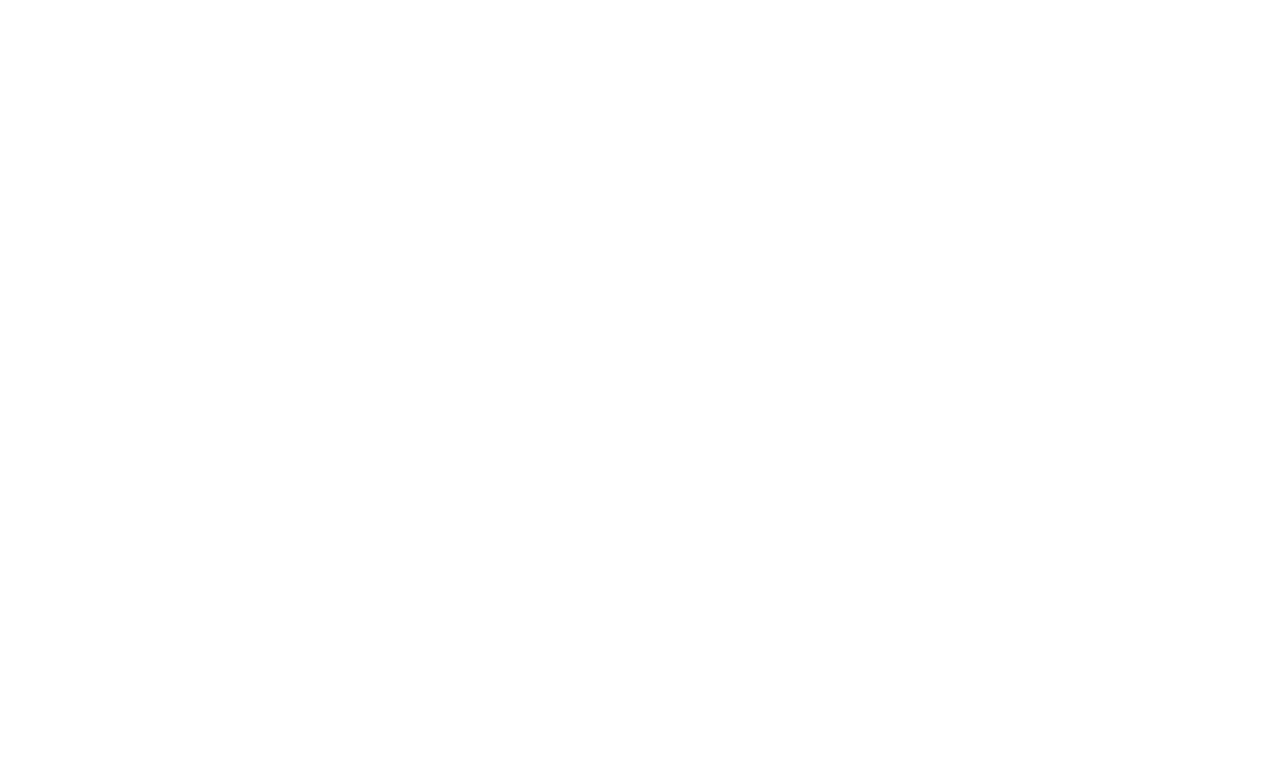
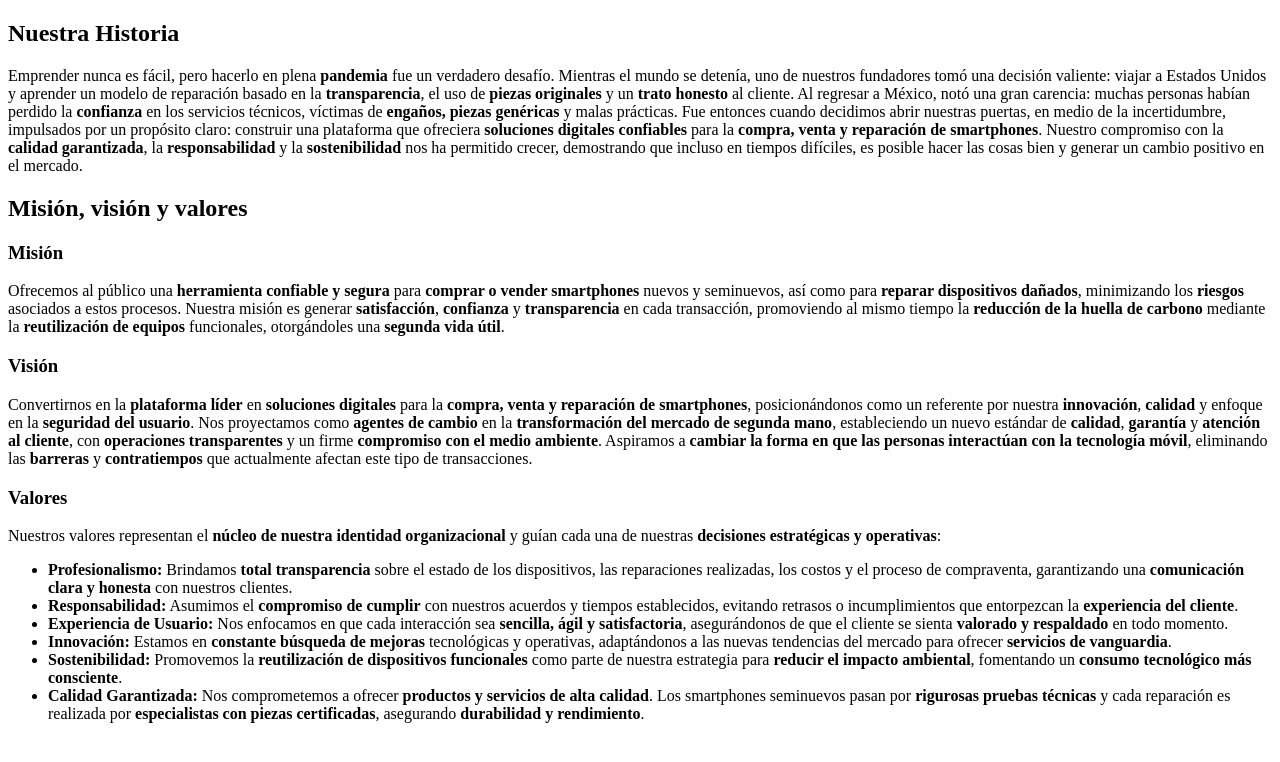
Before and after one commit to alamdominic/repairman, a plain HTML site: page about/about.html in a window 1280 px wide. Drawn offline with nearby package versions, Linux system fonts and the light colour scheme.

Commit message:
Se agrego nuestra historia - mision, vision y valores

```diff
--- a/about/about.html
+++ b/about/about.html
@@ -1,5 +1,6 @@
 <!DOCTYPE html>
 <html lang="es">
+
 <head>
     <meta charset="UTF-8">
     <meta name="viewport" content="width=device-width, initial-scale=1.0">
@@ -7,6 +8,7 @@
     <link href="https://cdn.jsdelivr.net/npm/bootstrap@5.3.7/dist/css/bootstrap.min.css">
     <title>Sobre nosotros</title>
 </head>
+
 <body>
     <!--NavBar Migue2-->
     <div id="NavBar">
@@ -19,6 +21,83 @@
     </div>
     <!--Nuestra historia, mision y vision Alam-->
     <div id="misionVision">
+
+        <h2>Nuestra Historia</h2>
+        <p>
+            Emprender nunca es fácil, pero hacerlo en plena <strong>pandemia</strong> fue un verdadero desafío. Mientras el mundo se detenía, uno de nuestros fundadores tomó una decisión valiente: viajar a Estados Unidos y aprender un modelo de reparación basado en la <strong>transparencia</strong>, el uso de <strong>piezas originales</strong> y un <strong>trato honesto</strong> al cliente. Al regresar a México, notó una gran carencia: muchas personas habían perdido la <strong>confianza</strong> en los servicios técnicos, víctimas de <strong>engaños, piezas genéricas</strong> y malas prácticas. Fue entonces cuando decidimos abrir nuestras puertas, en medio de la incertidumbre, impulsados por un propósito claro: construir una plataforma que ofreciera <strong>soluciones digitales confiables</strong> para la <strong>compra, venta y reparación de smartphones</strong>. Nuestro compromiso con la <strong>calidad garantizada</strong>, la <strong>responsabilidad</strong> y la <strong>sostenibilidad</strong> nos ha permitido crecer, demostrando que incluso en tiempos difíciles, es posible hacer las cosas bien y generar un cambio positivo en el mercado.
+        </p>
+
+        <h2>Misión, visión y valores</h2>
+        <h3>Misión</h3>
+        <p>
+            Ofrecemos al público una <strong>herramienta confiable y segura</strong> para <strong>
+                comprar o vender smartphones</strong> nuevos y seminuevos, así como para
+            <strong>reparar dispositivos dañados</strong>, minimizando los <strong>riesgos</strong>
+            asociados a estos procesos. Nuestra misión es generar <strong>satisfacción</strong>,
+            <strong>confianza</strong> y <strong>transparencia</strong> en cada transacción,
+            promoviendo al mismo tiempo la <strong>reducción de la huella de carbono</strong> mediante la
+            <strong>reutilización de equipos</strong> funcionales, otorgándoles una <strong>segunda vida útil</strong>.
+        </p>
+        <h3>Visión</h3>
+        <p>
+            Convertirnos en la <strong>plataforma líder</strong> en <strong>soluciones
+                digitales</strong> para la <strong>compra, venta y reparación de smartphones</strong>,
+            posicionándonos como un referente por nuestra <strong>innovación</strong>, <strong>calidad</strong>
+            y enfoque en la <strong>seguridad del usuario</strong>. Nos proyectamos como <strong>agentes de
+                cambio</strong>
+            en la <strong>transformación del mercado de segunda mano</strong>, estableciendo un nuevo estándar de
+            <strong>calidad</strong>,
+            <strong>garantía</strong> y <strong>atención al cliente</strong>, con <strong>operaciones
+                transparentes</strong> y un firme
+            <strong>compromiso con el medio ambiente</strong>. Aspiramos a <strong>cambiar la forma en que las personas
+                interactúan con la tecnología móvil</strong>,
+            eliminando las <strong>barreras</strong> y <strong>contratiempos</strong> que actualmente afectan este tipo
+            de transacciones.
+        </p>
+
+        <h3>Valores</h3>
+        <section>
+            <p>
+                Nuestros valores representan el <strong>núcleo de nuestra identidad organizacional</strong> y guían cada
+                una de nuestras <strong>decisiones estratégicas y operativas</strong>:
+            </p>
+            <ul>
+                <li>
+                    <strong>Profesionalismo:</strong> Brindamos <strong>total transparencia</strong> sobre el estado de
+                    los dispositivos, las reparaciones realizadas, los costos y el proceso de compraventa, garantizando
+                    una <strong>comunicación clara y honesta</strong> con nuestros clientes.
+                </li>
+                <li>
+                    <strong>Responsabilidad:</strong> Asumimos el <strong>compromiso de cumplir</strong> con nuestros
+                    acuerdos y tiempos establecidos, evitando retrasos o incumplimientos que entorpezcan la
+                    <strong>experiencia del cliente</strong>.
+                </li>
+                <li>
+                    <strong>Experiencia de Usuario:</strong> Nos enfocamos en que cada interacción sea <strong>sencilla,
+                        ágil y satisfactoria</strong>, asegurándonos de que el cliente se sienta <strong>valorado y
+                        respaldado</strong> en todo momento.
+                </li>
+                <li>
+                    <strong>Innovación:</strong> Estamos en <strong>constante búsqueda de mejoras</strong> tecnológicas
+                    y operativas, adaptándonos a las nuevas tendencias del mercado para ofrecer <strong>servicios de
+                        vanguardia</strong>.
+                </li>
+                <li>
+                    <strong>Sostenibilidad:</strong> Promovemos la <strong>reutilización de dispositivos
+                        funcionales</strong> como parte de nuestra estrategia para <strong>reducir el impacto
+                        ambiental</strong>, fomentando un <strong>consumo tecnológico más consciente</strong>.
+                </li>
+                <li>
+                    <strong>Calidad Garantizada:</strong> Nos comprometemos a ofrecer <strong>productos y servicios de
+                        alta calidad</strong>. Los smartphones seminuevos pasan por <strong>rigurosas pruebas
+                        técnicas</strong> y cada reparación es realizada por <strong>especialistas con piezas
+                        certificadas</strong>, asegurando <strong>durabilidad y rendimiento</strong>.
+                </li>
+            </ul>
+        </section>
+
+
+
     </div>
     <!--Nuestro equipo de trabaj Ale-->
     <div id="equipoTrabajo">
@@ -29,4 +108,5 @@
     <script src="about.js"></script>
     <script src="https://cdn.jsdelivr.net/npm/bootstrap@5.3.7/dist/js/bootstrap.bundle.min.js"></script>
 </body>
+
 </html>
```
